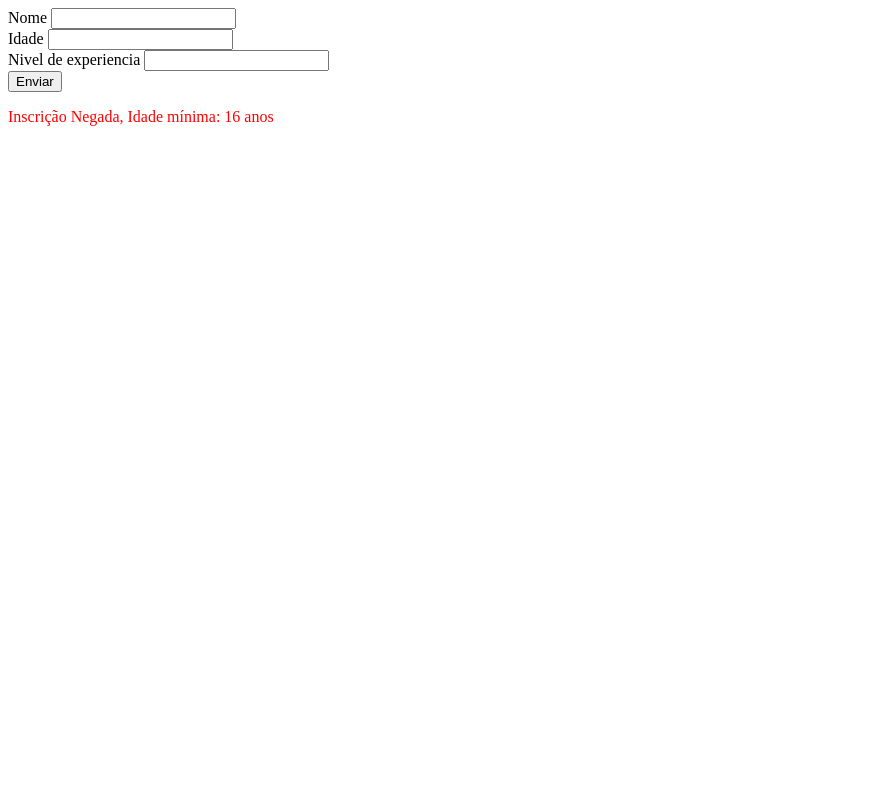
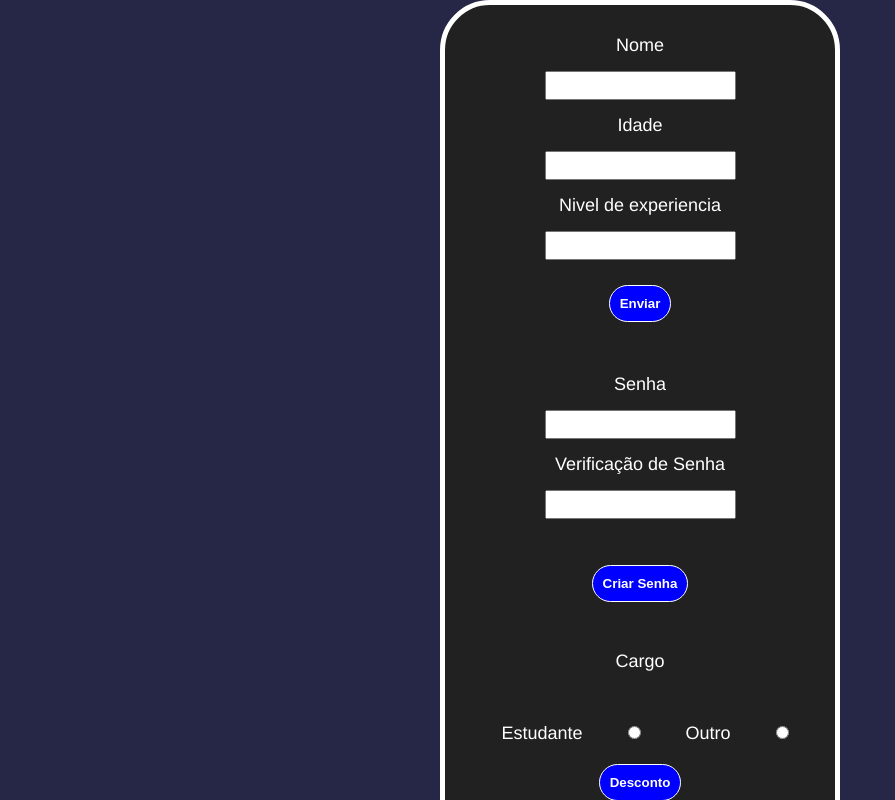
Before and after one commit to Rafael-Massao/Formul-rios-Inteligentes, a plain HTML site: page paginas/index.html in a window 1280 px wide. Both pictures are taken after a click on the button "Enviar". Shown: the top 800 px of the page, without its empty margins (0-895 px from the left). Drawn offline with nearby package versions, Linux system fonts and the light colour scheme.

Commit message:
terceiro commit

```diff
--- a/estilo/style.css
+++ b/estilo/style.css
@@ -0,0 +1,70 @@
+@import url('https://fonts.googleapis.com/css2?family=Arimo:ital,wght@0,400..700;1,400..700&display=swap');
+
+
+body {
+    background-color: rgb(38, 38, 71);
+    color: white;
+    font-size: large;
+    display: flex;
+    justify-content: center;
+    align-items: center;
+    min-height: 100vh;
+    margin: 0;
+    font-family: Arimo;
+}
+#mensagem, #senha, #msg, #anos {
+    align-items: last baseline;
+    -webkit-text-stroke: 0.3px rgb(255, 255, 255);
+    text-shadow: 1px black;
+    font-size: 30px;
+}
+section {
+    display: flex;
+    flex-direction: column;
+    justify-content: center;
+    align-items: center;
+    background-color: rgb(33, 33, 33);
+    padding: 30px;
+    border-radius: 50px;
+    width: 330px;
+    border: 5px solid white;
+    text-align: center;
+}
+button {
+    background-color: blue;
+    border-radius: 1000px;
+    border: 1px solid white;
+    padding: 10px;
+    margin: 10px;
+    font-weight: bold;
+    cursor: pointer;
+    color: white;
+}
+button:hover {
+    box-shadow: 0 4px 12px white;
+}
+label {
+    padding: 10px;
+    margin: 15px;
+}
+input {
+    padding: 5px;
+    margin: 15px;
+}
+form {
+    flex-direction: column;
+    justify-content: center;
+    align-items: center;
+}
+#botoes {
+    display: flex;
+    justify-content: center;
+    align-items: center;
+}
+.notificacoes {
+    border: 1px solid white;
+    margin: 15px;
+    padding: 10px;
+    border-radius: 50px;
+    background-color: rgb(38, 38, 71);
+}
--- a/paginas/index.html
+++ b/paginas/index.html
@@ -7,19 +7,61 @@
     <title>Formulários Inteligentes</title>
 </head>
 <body>
+    <section>
         <form id="inscricao">
             <label>Nome</label>
-        <input type="text" id="Nome">
+                <br>
+                <input type="text" id="nome">
                     <br>
                 <label>Idade</label>
+                    <br>
                 <input type="number" id="idade">
                     <br>
                 <label>Nivel de experiencia</label>
+                    <br>
                 <input type="number" id="nivel">
                 <br>
                 <button type="button" onclick="validar()">Enviar</button>
             </form>
+        <br>
+    <br>
+        <form id="SENHA">
+            <label>Senha</label>
+                <br>
+            <input type="password" id="senha1">
+                <br>
+            <label>Verificação de Senha</label>
+                <br>
+            <input type="password" id="senha2">
+                <br>
+                <br>
+            <div id="botoes">
+                <button type="button" onclick="validarSenha()">Criar Senha</button>
+                    <br>
+                <br>
+            </div>
+        </form>
+    <br>
+        <form id="desconto">
+            <p>Cargo<p>
+                    <br>
+                <label for="estudante">Estudante</label>
+                <input type="radio" id="estudante" name="cargo" value="estudante">
+                <label for="outro">Outro</label>
+                <input type="radio" id="outro" name="cargo" value="outro">
+                    <br>
+            <button type="button" onclick="validarDesconto()">Desconto</button>
+        </form>
+        <div class="notificacoes">
             <p id="mensagem"></p>
+                <br>
+            <p id="senha"></p>
+                <br>
+            <p id="msg"></p>
+                <br>
+            <p id="anos"></p>
+        </div>
+    </section>
     <script src="/script/script.js"></script>
 </body>
 </html>
--- a/script/script.js
+++ b/script/script.js
@@ -1,17 +1,53 @@
 function validar() {
-
+    const nome = document.getElementById("nome").value;
     const idade = document.getElementById("idade").value;
     const nivel = document.getElementById("nivel").value;
     const mensagem = document.getElementById("mensagem");
 
-    if (idade >= 16 && nivel > 5) {
+        if (idade <=0){
+            mensagem.innerText = "Por favor, digite sua idade";
+            mensagem.style.color ="red"
+        } else if (idade === "") {
+            mensagem.innerText = "Por favor, digite sua idade.";
+            mensagem.style.color="blue";
+        } else if (nome === "") {
+            mensagem.innerText = "Por favor, digite seu nome.";
+            mensagem.style.color="blue";
+        } else if (idade >= 16 && nivel > 5) {
             mensagem.innerText = "Incrição aceita, Categoria Pro";
             mensagem.style.color = "green";
         } else if (idade >= 16 && nivel <= 5) {
             mensagem.innerText = "Inscrição aceita, Categoria Iniciante";
             mensagem.style.color = "blue";
-    } else{
+        } else {
             mensagem.innerText = "Inscrição Negada, Idade mínima: 16 anos";
             mensagem.style.color = "red";
         }
 }
+function validarSenha() {
+    const senha1 = document.getElementById("senha1").value;
+    const senha2 = document.getElementById("senha2").value;
+    const senha = document.getElementById("senha");
+        if (senha1 == senha2) {
+            senha.innerText = "Senha Aceita";
+            senha.style.color = "green";
+        } else if (senha1 != senha2) {
+            senha.innerText = "Senhas Diferentes";
+            senha.style.color = "blue";
+        } else if (senha1,length >= 8) {
+            senha.innerText = "Senha inválida";
+            senha.style.color = "red";
+        }
+}
+function validarDesconto() {
+    const estudante = document.getElementById("estudante").checked;
+    const idade = document.getElementById("idade").value;
+    const msg = document.getElementById("msg");
+        if (idade >=60 || estudante) {
+            msg.innerText = "Desconto concedido!";
+            msg.style.color = "green";
+        } else {
+        msg.innerText = "Sem direito a desconto.";
+        msg.style.color = "red";
+    }
+}
```
Lines whose indentation alone changed are shown as unchanged.
